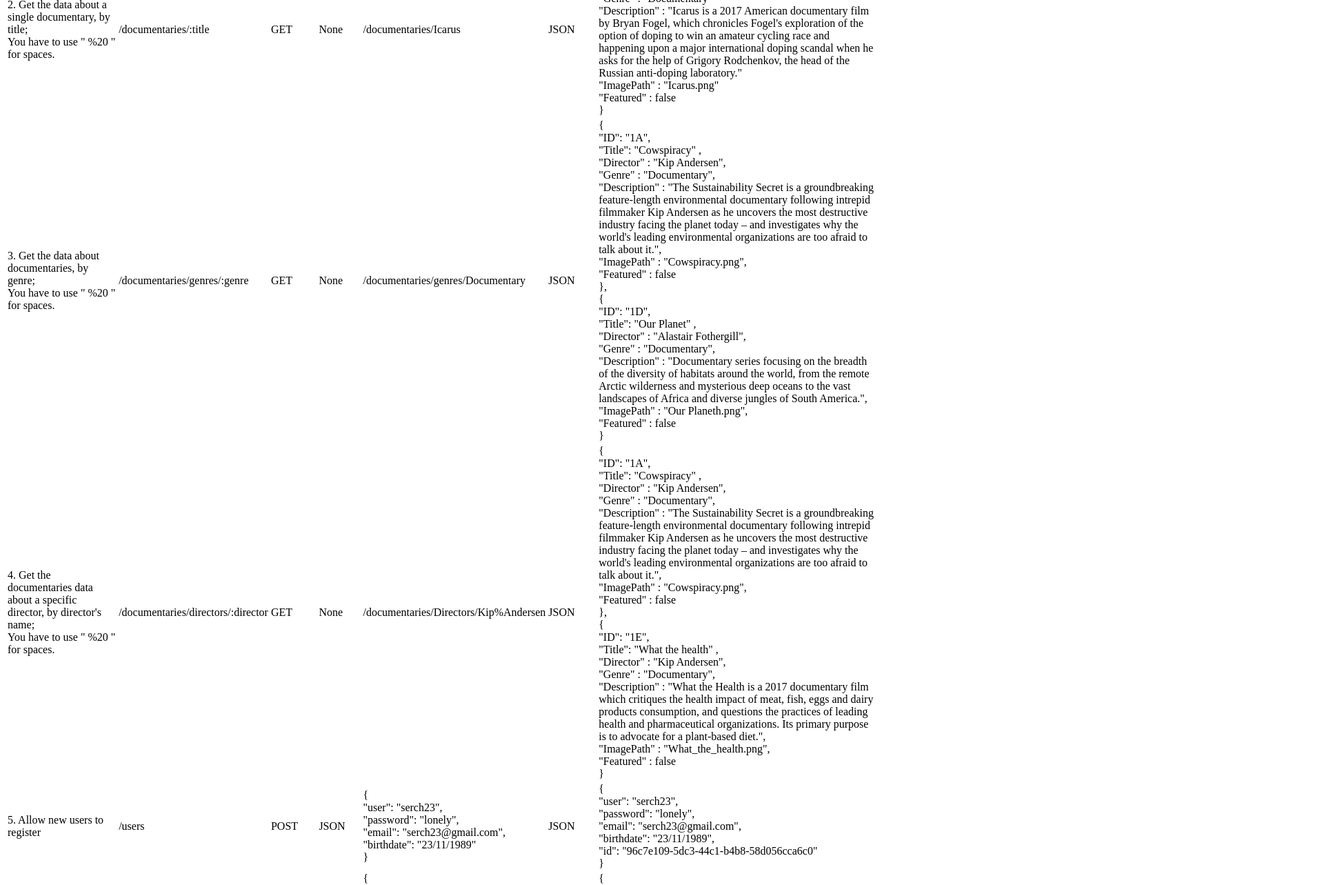
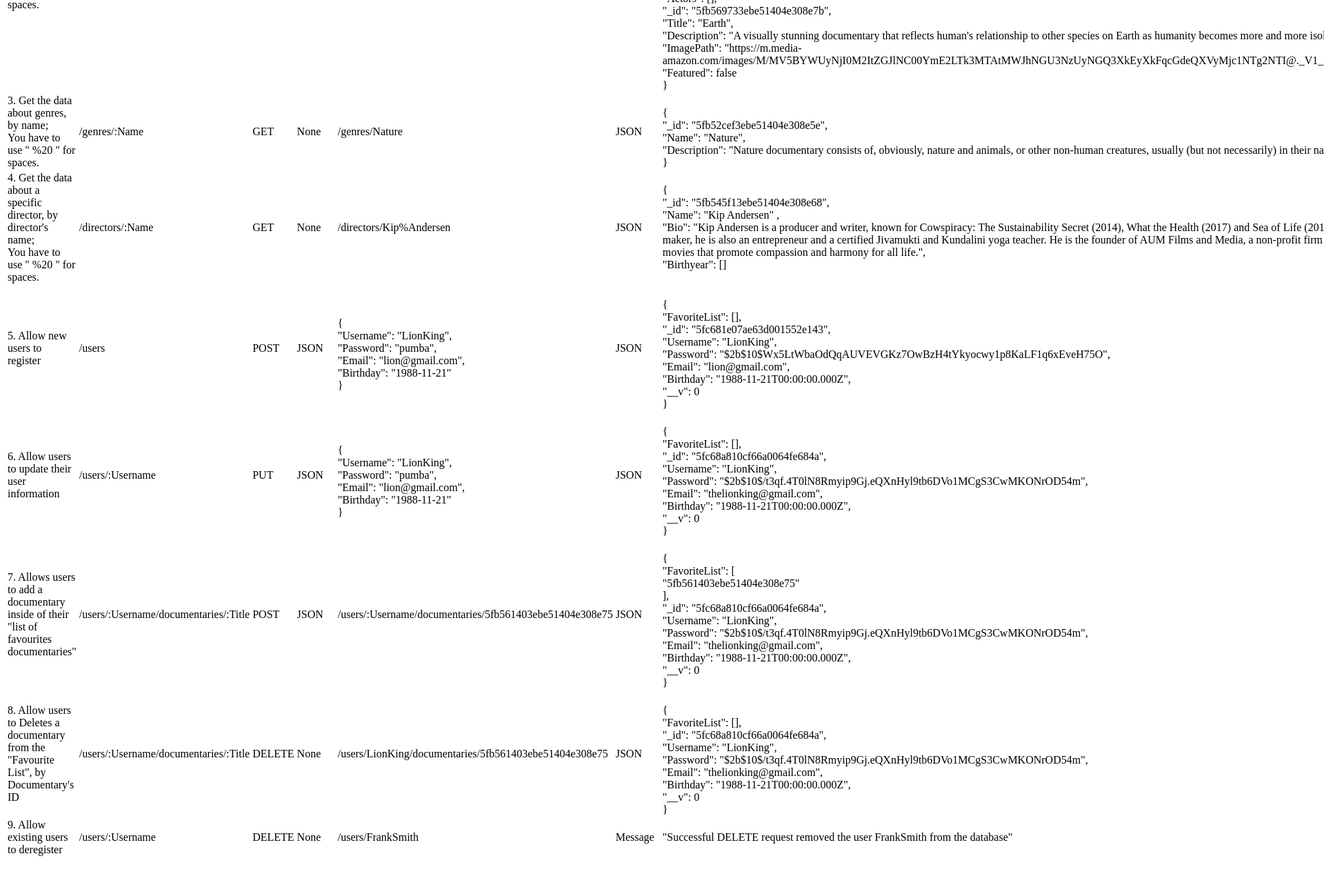
Before and after one commit to DeLaTorre-23/movie_api, a website: page public/documentation.html in a window 1280 px wide. Shown: the part 800-2083 px from the top of the page at 69% size, 1920 px wide, since content can reach past the window. After the commit the page ends 2052 px from the top, so only its background shows below. Drawn offline with Linux system fonts and the light colour scheme.

Commit message:
commit message

```diff
--- a/models/models.js
+++ b/models/models.js
@@ -1,4 +1,5 @@
 const mongoose = require('mongoose');
+const bcrypt = require('bcrypt');
 
 let documentarySchema = mongoose.Schema({
   Title: {type: String, required: true},
@@ -18,7 +19,6 @@
   Featured: Boolean
 });
 
-const bcrypt = require('bcrypt');
 
 let userSchema = mongoose.Schema({
   Username: {type: String, required: true},
--- a/public/documentation.html
+++ b/public/documentation.html
@@ -13,7 +13,7 @@
       This is a REST API about "documentaries". The application interacts with a database that stores data about different documentaries.
     </p>
     <p>
-      Within "DOCumentality", users will be able to create an account, register and access information about different films, directors and genres. Also, users can update their personal information and create a list of their favorite documentaries within their profile.
+      Within "DOCumentality", users will be able to create an account, register and access information about different documentaries, directors and genres. Also, users can update their personal information and create a list of their favorite documentaries within their profile.
     </p>
   </section>
   <section>
@@ -35,23 +35,22 @@
         <td>/documentaries</td>
         <td>JSON</td>
         <td>
-          {
-          <br>"ID": "1A",
-          <br>"Title": "Cowspiracy" ,
-          <br>"Director" : "Kip Andersen",
-          <br>"Genre" : "Documentary",
-          <br>"Description" : "The Sustainability Secret is a groundbreaking feature-length environmental documentary following intrepid filmmaker Kip Andersen as he uncovers the most destructive industry facing the planet today – and investigates why the world's leading environmental organizations are too afraid to talk about it.",
-          <br>"ImagePath" : "Cowspiracy.png",
-          <br>"Featured" : false
+          <br>{
+          <br>"Genre": {
+          <br>"Name": "Travel",
+          <br>"Description": "Travel documentary often has the primary goal of making spectators familiar with other cultures and geography. There also is a great significance of seeing and understanding how and what people think about their country and the ways that these people are interviewed."
           <br>},
-          <br>{
-          <br>"ID": "1B",
-          <br>"Title": "Terra" ,
-          <br>"Director" : "Michael Pitiot",
-          <br>"Genre" : "Documentary",
-          <br>"Description" : "Terra is a thought provoking and visually stunning documentary about Earth. It is "an ode to humanity" and a spectacular portrayal of the beauty of life. It also brings to light the struggles that we face as we stray further and further from the natural.",
-          <br>"ImagePath" : "Terra.png",
-          <br>"Featured" : true
+          <br>"Director": {
+          <br>"Name": "Felix Starck",
+          <br>"Bio": "Felix Starck was born in Herxheim, Rhineland-Palatinate, Germany. He is a famous producer and director by Pedal the World (2015).",
+          <br>"Birth": "1990"
+          <br>},
+          <br>"Actors": [],
+          <br>"_id": "5fb55d233ebe51404e308e73",
+          <br>"Title": "Expedition Happiness",
+          <br>"Description": "Two free spirits, one dog. Traveling the vast spaces of an enormous continent in search of something more.",
+          <br>"ImagePath": "https://m.media-amazon.com/images/M/MV5BZDA0OTQ5NzAtNWU1NS00NTA0LTlkN2YtNTgyZGE4YzNiZWNjXkEyXkFqcGdeQXVyMjQ3NzUxOTM@._V1_FMjpg_UX1000_.jpg",
+          <br>"Featured": true
           <br>}
         </td>
       </tr>
@@ -60,83 +59,65 @@
           2. Get the data about a single documentary, by title;
           <br>You have to use " %20 " for spaces.
         </td>
-        <td>/documentaries/:title</td>
+        <td>/documentaries/:Title</td>
         <td>GET</td>
         <td>None</td>
-        <td>/documentaries/Icarus
+        <td>/documentaries/Earth
         <td>JSON</td>
         <td>
-          {
-          <br>"ID": "1C",
-          <br>"Title": "Icarus"
-          <br>"Director" : "Bryan Fogel"
-          <br>"Genre" : "Documentary"
-          <br>"Description" : "Icarus is a 2017 American documentary film by Bryan Fogel, which chronicles Fogel's exploration of the option of doping to win an amateur cycling race and happening upon a major international doping scandal when he asks for the help of Grigory Rodchenkov, the head of the Russian anti-doping laboratory."
-          <br>"ImagePath" : "Icarus.png"
-          <br>"Featured" : false
+          <br>{
+          <br>"Genre": {
+          <br>"Name": "Nature",
+          <br>"Description": "Nature documentary consists of, obviously, nature and animals, or other non-human creatures, usually (but not necessarily) in their natural habitat."
+          <br>},
+          <br>"Director": {
+          <br>"Name": "Alastair Fothergill",
+          <br>"Bio": "Alastair Fothergill was born on April 10, 1960 as Alastair David William Fothergill. He is a producer and director, known for Planeta Tierra (2006), Planeta azul (2001) and Planeta helado (2011).",
+          <br>"Birth": "1960"
+          <br>},
+          <br>"Actors": [],
+          <br>"_id": "5fb569733ebe51404e308e7b",
+          <br>"Title": "Earth",
+          <br>"Description": "A visually stunning documentary that reflects human's relationship to other species on Earth as humanity becomes more and more isolated from Nature.",
+          <br>"ImagePath": "https://m.media-amazon.com/images/M/MV5BYWUyNjI0M2ItZGJlNC00YmE2LTk3MTAtMWJhNGU3NzUyNGQ3XkEyXkFqcGdeQXVyMjc1NTg2NTI@._V1_FMjpg_UX1000_.jpg",
+          <br>"Featured": false
           <br>}
         </td>
       </tr>
       <tr>
         <td>
-          3. Get the data about documentaries, by genre;
+          3. Get the data about genres, by name;
           <br>You have to use " %20 " for spaces.
         </td>
-        <td>/documentaries/genres/:genre</td>
+        <td>/genres/:Name</td>
         <td>GET</td>
         <td>None</td>
-        <td>/documentaries/genres/Documentary</td>
+        <td>/genres/Nature</td>
         <td>JSON</td>
         <td>
-          {
-          <br>"ID": "1A",
-          <br>"Title": "Cowspiracy" ,
-          <br>"Director" : "Kip Andersen",
-          <br>"Genre" : "Documentary",
-          <br>"Description" : "The Sustainability Secret is a groundbreaking feature-length environmental documentary following intrepid filmmaker Kip Andersen as he uncovers the most destructive industry facing the planet today – and investigates why the world's leading environmental organizations are too afraid to talk about it.",
-          <br>"ImagePath" : "Cowspiracy.png",
-          <br>"Featured" : false
-          <br>},
           <br>{
-          <br>"ID": "1D",
-          <br>"Title": "Our Planet" ,
-          <br>"Director" : "Alastair Fothergill",
-          <br>"Genre" : "Documentary",
-          <br>"Description" : "Documentary series focusing on the breadth of the diversity of habitats around the world, from the remote Arctic wilderness and mysterious deep oceans to the vast landscapes of Africa and diverse jungles of South America.",
-          <br>"ImagePath" : "Our Planeth.png",
-          <br>"Featured" : false
+          <br>"_id": "5fb52cef3ebe51404e308e5e",
+          <br>"Name": "Nature",
+          <br>"Description": "Nature documentary consists of, obviously, nature and animals, or other non-human creatures, usually (but not necessarily) in their natural habitat."
           <br>}
         </td>
       </tr>
       <tr>
         <td>
-          4. Get the documentaries data about a specific director, by director's name;
+          4. Get the data about a specific director, by director's name;
           <br>You have to use " %20 " for spaces.
         </td>
-        <td>/documentaries/directors/:director</td>
+        <td>/directors/:Name</td>
         <td>GET</td>
         <td>None</td>
-        <td>/documentaries/Directors/Kip%Andersen</td>
+        <td>/directors/Kip%Andersen</td>
         <td>JSON</td>
         <td>
           {
-          <br>"ID": "1A",
-          <br>"Title": "Cowspiracy" ,
-          <br>"Director" : "Kip Andersen",
-          <br>"Genre" : "Documentary",
-          <br>"Description" : "The Sustainability Secret is a groundbreaking feature-length environmental documentary following intrepid filmmaker Kip Andersen as he uncovers the most destructive industry facing the planet today – and investigates why the world's leading environmental organizations are too afraid to talk about it.",
-          <br>"ImagePath" : "Cowspiracy.png",
-          <br>"Featured" : false
-          <br>},
-          <br>{
-          <br>"ID": "1E",
-          <br>"Title": "What the health" ,
-          <br>"Director" : "Kip Andersen",
-          <br>"Genre" : "Documentary",
-          <br>"Description" : "What the Health is a 2017 documentary film which critiques the health impact of meat, fish, eggs and dairy products consumption, and questions the practices of leading health and pharmaceutical organizations. Its primary purpose is to advocate for a plant-based diet.",
-          <br>"ImagePath" : "What_the_health.png",
-          <br>"Featured" : false
-          <br>}
+          <br>"_id": "5fb545f13ebe51404e308e68",
+          <br>"Name": "Kip Andersen" ,
+          <br> "Bio": "Kip Andersen is a producer and writer, known for Cowspiracy: The Sustainability Secret (2014), What the Health (2017) and Sea of Life (2017). Besides being a film maker, he is also an entrepreneur and a certified Jivamukti and Kundalini yoga teacher. He is the founder of AUM Films and Media, a non-profit firm focused on creating movies that promote compassion and harmony for all life.",
+          <br>"Birthyear": []
         </td>
       </tr>
       <tr>
@@ -145,81 +126,100 @@
         <td>POST</td>
         <td>JSON</td>
         <td>
-          {
-          <br>"user": "serch23",
-          <br>"password": "lonely",
-          <br>"email": "serch23@gmail.com",
-          <br>"birthdate": "23/11/1989"
+          <br>{
+          <br>"Username": "LionKing",
+          <br>"Password": "pumba",
+          <br>"Email": "lion@gmail.com",
+          <br>"Birthday": "1988-11-21"
           <br>}
         </td>
         <td>JSON</td>
         <td>
-          {
-          <br>"user": "serch23",
-          <br>"password": "lonely",
-          <br>"email": "serch23@gmail.com",
-          <br>"birthdate": "23/11/1989",
-          <br>"id": "96c7e109-5dc3-44c1-b4b8-58d056cca6c0"
+          <br>{
+          <br>"FavoriteList": [],
+          <br>"_id": "5fc681e07ae63d001552e143",
+          <br>"Username": "LionKing",
+          <br>"Password": "$2b$10$Wx5LtWbaOdQqAUVEVGKz7OwBzH4tYkyocwy1p8KaLF1q6xEveH75O",
+          <br>"Email": "lion@gmail.com",
+          <br>"Birthday": "1988-11-21T00:00:00.000Z",
+          <br>"__v": 0
           <br>}
         </td>
       </tr>
       <tr>
         <td>6. Allow users to update their user information</td>
-        <td>/users/:user</td>
+        <td>/users/:Username</td>
         <td>PUT</td>
         <td>JSON</td>
         <td>
-          {
-          <br>"user": "serch23",
-          <br>"password": "together",
-          <br>"email": "serch23@gmail.com",
-          <br>"birthdate": "23/11/1989"
+          <br>{
+          <br>"Username": "LionKing",
+          <br>"Password": "pumba",
+          <br>"Email": "lion@gmail.com",
+          <br>"Birthday": "1988-11-21"
           <br>}
         </td>
         <td>JSON</td>
         <td>
-          {
-          <br>"user": "serch23",
-          <br>"password": "together",
-          <br>"email": "serch23@gmail.com",
-          <br>"birthdate": "1989-11-23T02:00:00.000Z"
+          <br>{
+          <br>"FavoriteList": [],
+          <br>"_id": "5fc68a810cf66a0064fe684a",
+          <br>"Username": "LionKing",
+          <br>"Password": "$2b$10$/t3qf.4T0lN8Rmyip9Gj.eQXnHyl9tb6DVo1MCgS3CwMKONrOD54m",
+          <br>"Email": "thelionking@gmail.com",
+          <br>"Birthday": "1988-11-21T00:00:00.000Z",
+          <br>"__v": 0
           <br>}
         </td>
       </tr>
       <tr>
         <td>7. Allows users to add a documentary inside of their "list of favourites documentaries"</td>
-        <td>/users/:user/documentaries/:title</td>
+        <td>/users/:Username/documentaries/:Title</td>
         <td>POST</td>
-        <td>None</td>
-        <td>/users/serch23/documentaries/Terra</td>
+        <td>JSON</td>
+        <td>/users/:Username/documentaries/5fb561403ebe51404e308e75</td>
         <td>JSON</td>
         <td>
-          {
-          <br>"Favorite List": "Terra",
-          <br>"Id": "1B",
-          <br>"User": "serch23",
-          <br>"Password": "together",
-          <br>"Email": "serch23@gmail.com",
-          <br>"Birthdate": "1989-11-23T02:00:00.000Z"
+          <br>{
+          <br>"FavoriteList": [
+          <br>"5fb561403ebe51404e308e75"
+          <br>],
+          <br>"_id": "5fc68a810cf66a0064fe684a",
+          <br>"Username": "LionKing",
+          <br>"Password": "$2b$10$/t3qf.4T0lN8Rmyip9Gj.eQXnHyl9tb6DVo1MCgS3CwMKONrOD54m",
+          <br>"Email": "thelionking@gmail.com",
+          <br>"Birthday": "1988-11-21T00:00:00.000Z",
+          <br>"__v": 0
+          <br>}
         </td>
       </tr>
       <tr>
-        <td>8. Allow users to Deletes a documentary from the "Favourite List", by name</td>
-        <td>/users/:user/documentaries/:title</td>
+        <td>8. Allow users to Deletes a documentary from the "Favourite List", by Documentary's ID</td>
+        <td>/users/:Username/documentaries/:Title</td>
         <td>DELETE</td>
         <td>None</td>
-        <td>/users/serch23/documentaries/Terra</td>
-        <td>Message</td>
-        <td>"Successful DELETE request removed documentary from the "Favourite List" of the user: serch23"</td>
+        <td>/users/LionKing/documentaries/5fb561403ebe51404e308e75</td>
+        <td>JSON</td>
+        <td>
+          <br>{
+          <br>"FavoriteList": [],
+          <br>"_id": "5fc68a810cf66a0064fe684a",
+          <br>"Username": "LionKing",
+          <br>"Password": "$2b$10$/t3qf.4T0lN8Rmyip9Gj.eQXnHyl9tb6DVo1MCgS3CwMKONrOD54m",
+          <br>"Email": "thelionking@gmail.com",
+          <br>"Birthday": "1988-11-21T00:00:00.000Z",
+          <br>"__v": 0
+          <br>}
+      </td>
       </tr>
         <tr>
           <td>9. Allow existing users to deregister</td>
-          <td>/users/:user</td>
+          <td>/users/:Username</td>
           <td>DELETE</td>
-          <td>None</td>user
-          <td>/users/serch23</td>
+          <td>None</td>
+          <td>/users/FrankSmith</td>
           <td>Message</td>
-          <td>"Successful DELETE request removed the user serch23 from the database"</td>
+          <td>"Successful DELETE request removed the user FrankSmith from the database"</td>
         </tr>
       </table>
     </section>
```
Also changed, not shown: index.js (+63 -25 lines), auth.js (line endings or trailing spaces), package.json (line endings or trailing spaces), passport.js (line endings or trailing spaces), public/index.html (line endings or trailing spaces), 1 other file.
